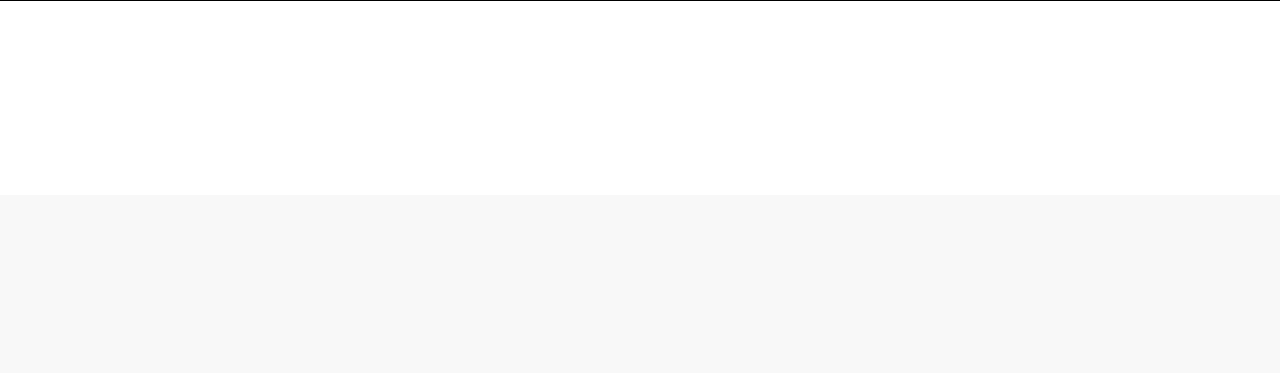
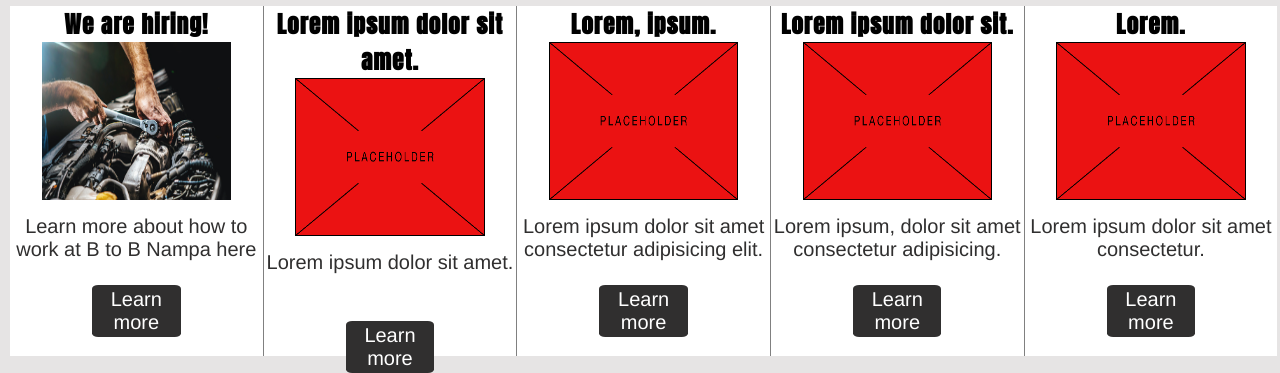
Before and after one commit to Matsonj30/BtoBWebsite, a Django app: page /home/ in a window 1280 px wide. Shown: the part 605-978 px from the top of the page. Before the commit the page ends 606 px from the top, so only its background shows below. Run offline with Django 4.2, Linux system fonts and the light colour scheme; parts of the project's set-up code (start-up, migrations or seed data) failed here and were passed over.

Commit message:
homepage styling

```diff
--- a/BtoBSite/store/static/styles/base.css
+++ b/BtoBSite/store/static/styles/base.css
@@ -6,12 +6,12 @@
     --black: rgb(36, 35, 35);
 }
 *{
-    font-family: 'Anton', serif;;
+    font-family: 'Anton', serif;
 }
 body{
     margin: 0;
     padding: 0;
-    background-color: white;
+    background-color: rgb(230, 228, 228);
 }
 .menuContainer{
     width: 100%;
--- a/BtoBSite/store/static/styles/home.css
+++ b/BtoBSite/store/static/styles/home.css
@@ -4,36 +4,104 @@
     --darkRed:rgb(201, 82, 82);
     --gray: gray;
     --black: rgb(36, 35, 35);
+    --darkGray: rgb(48, 47, 47);
 }
 *{
-    font-family: 'Anton', serif;;
+    font-family: 'Anton', serif;
+    margin: 0;
+    padding: 0;
 }
+
 .mapcontainer{
     width: 100%;
-    height: 525px;
+    height: 510px;
     display: flex;
-    border-bottom: 1px solid black;
+    margin: 0;
+    margin-top: 10px;
+    border-bottom: 1px solid var(--gray)
 }
+
 .schedule{
     width: 35%;
-    height: 250px;
-    background-color: rgb(41, 41, 41);
+    height: 500px;
     margin-left: 10px;
-    margin-top: 20px;
-    color: var(--white);
+}
+.contact{
+    background: rgb(0,0,0);
+    background: linear-gradient(204deg, rgba(0,0,0,1) 0%, rgba(235,18,18,1) 0%, rgba(166,37,37,1) 52%, rgba(11,5,5,1) 91%);
+    width: 100%;
+    height: 315px;
+    margin-top: 10px;
+
 }
 .centerSchedule{
-    width: 42%;
-    margin: auto;
+    background: rgb(0,0,0);
+    background: radial-gradient(circle, rgba(0,0,0,1) 0%, rgba(11,5,5,1) 0%, rgba(166,37,37,1) 53%, rgba(235,18,18,1) 100%);
+    width: 100%;
+    color: var(--white);
+    height: 175px;
+    text-align: center;
+    letter-spacing: 1px;
+}
+.centerSchedule p{
+    margin-top: 13px;
 }
 .map{
     width: 65%;
     height: 500px;
-    margin: 10px;
-    margin-top: 20px;
-
+    padding: 10px;
+    padding-top: 0px;
 }
 iframe{
     width: 100%;
     height: 500px;
+
 }
+.cardsContainer{
+    width: 99%;
+    height: 350px;
+    background-color: white;
+    margin: 10px;
+    margin-right: 10px;
+    display: flex;
+}
+.card{
+    border-right: 1px solid var(--gray);
+    width: 20%;
+    height: 100%;
+    background-color: white;
+    text-align: center;
+    font-size: 20px;
+    font-family: 'Franklin Gothic Medium', 'Arial Narrow', Arial, sans-serif;
+}
+.card img{
+    width: 75%;
+    height: 45%;
+    background-color: var(--red);
+}
+.card h3{
+    letter-spacing: 1px;
+
+}
+.card p{
+    width: 100%;
+    height: 20%;
+    margin-top: 10px;
+    color: var(--darkGray);
+    font-weight:lighter;
+    font-family:'Franklin Gothic Medium', 'Arial Narrow', Arial, sans-serif
+}
+.card5{
+    border-right: 0px;
+}
+.card button{
+    font-size: 20px;
+    width:35%;
+    height: 15%;
+    background: var(--darkGray);
+    border-radius: 7%;
+    border: none;
+    color: white;
+    font-family: 'Franklin Gothic Medium', 'Arial Narrow', Arial, sans-serif;
+
+}
--- a/BtoBSite/store/templates/home.html
+++ b/BtoBSite/store/templates/home.html
@@ -17,12 +17,46 @@
             <p>Saturday:        9:00AM - 4:00PM</p>
             <p>Sunday:                   Closed</p>
         </div>
+        <div class="contact">
+            <h1>More contact information</h1>
+        </div>
     </div>
+
     <div class ="map">
         <iframe src="https://www.google.com/maps/embed?pb=!1m14!1m8!1m3!1d5301.324150063742!2d-117.13623221274925!3d56.03716212127862!3m2!1i1024!2i768!4f13.1!3m3!1m2!1s0x5397b26007e99ad3%3A0xcf94dfed11485dcb!2sNampa%20Auto%20%26%20Farm%20Supply!5e0!3m2!1sen!2sca!4v1652140645883!5m2!1sen!2sca" width="600" height="450" style="border:0;" allowfullscreen="" loading="lazy" referrerpolicy="no-referrer-when-downgrade"></iframe>
     </div>
-    <div class="contact">
-        <h1>More contact information</h1>
+
+</div>
+<div class = cardsContainer>
+    <div class="card1 card">
+        <h3>We are hiring!</h3>
+        <img src="{% static 'images/enginePicture.jpg'%}">
+        <p class = cardDescription>Learn more about how to work at B to B Nampa here</p>
+        <button class = "cardButton">Learn more</button>
+    </div>
+    <div class="card2 card">
+        <h3>Lorem ipsum dolor sit amet.</h3>
+        <img src="{% static 'images/placeholder.png'%}">
+        <p class = cardDescription> Lorem ipsum dolor sit amet. </p>
+        <button class = "cardButton">Learn more</button>
+    </div>
+    <div class="card3 card">
+        <h3>Lorem, ipsum. </h3>
+        <img src="{% static 'images/placeholder.png'%}">
+        <p class = cardDescription> Lorem ipsum dolor sit amet consectetur adipisicing elit.</p>
+        <button class = "cardButton">Learn more</button>
+    </div>
+    <div class="card4 card">
+        <h3>Lorem ipsum dolor sit.</h3>
+        <img src="{% static 'images/placeholder.png'%}">
+        <p class = cardDescription> Lorem ipsum, dolor sit amet consectetur adipisicing.</p>
+        <button class = "cardButton"> Learn more</button>
+    </div>
+    <div class="card5 card">
+        <h3>Lorem.</h3>
+        <img src="{% static 'images/placeholder.png'%}">
+        <p class = cardDescription> Lorem ipsum dolor sit amet consectetur.</p>
+        <button class = "cardButton"> Learn more</button>
     </div>
 </div>
 
```
Also changed, not shown: BtoBSite/db.sqlite3, BtoBSite/store/static/images/enginePicture.jpg (added), BtoBSite/store/static/images/placeholder.png (added), BtoBSite/uploads/images/Yeehaw_da3d9f26c65a73a0faffcbdc8dc8a54f_2.jpg (added).
